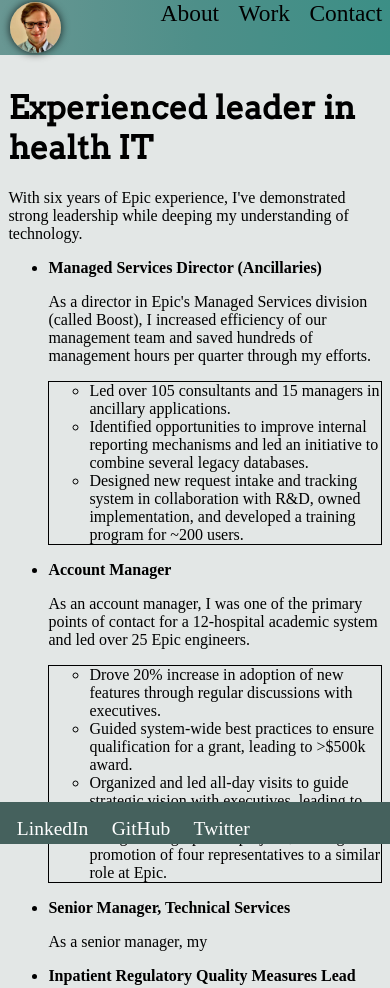
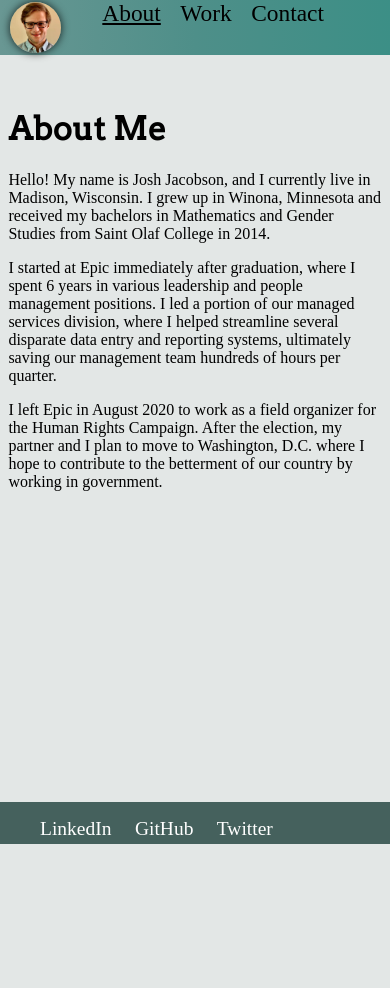
Before and after one commit to jhjacobson/website, a plain HTML site: page index.html in a window 390 px wide. After the commit the page ends 844 px from the top, so only its background shows below. Drawn offline with Linux system fonts and the light colour scheme; a web font is replaced by a local one.

Commit message:
Simplifying css and fixing responsiveness issue in header.

```diff
--- a/css/main.css
+++ b/css/main.css
@@ -1,9 +1,17 @@
+/* TO DO: Fix The navbar and footer for Moto G4 while using the contact form */
+
 @import url(https://fonts.googleapis.com/css?family=Glegoo);
 @import url(https://fonts.googleapis.com/css?family=Arvo);
 
 #header {
     display: flex;
     flex-direction: row;
+}
+
+#contactForm {
+    text-align: center;
+    margin-top: 5em;
+    margin-bottom: 5em;
 }
 
 #header .nav {
@@ -20,14 +28,20 @@
     font-family: 'Glegoo';
 }
 
-
 .nav-list {
     display: flex;
-    margin: 0 0 0 auto;
+    margin: 0 0 0 0;
     list-style: none;
 }
 
-
+.nav-list a {
+    display: block;
+    font-size: 6vw;
+    padding-left: 3vw;
+    padding-right: 2vw;
+    text-decoration: none;
+    color:black;
+}
 
 .nav-list a:hover{
     background-color: #699793;
@@ -49,38 +63,21 @@
     -moz-box-shadow: 0 0 8px rgba(0, 0, 0, .8);
 }
 
-
-@media only screen and (max-width: 850px) {
 #content {
+    flex: 1;
+    overflow: auto;
     margin-top: 5em;
     margin-bottom: 10em;
     margin-left: 0.1vw;
     margin-right: 0.1vw;
 }
 
-    .nav-list a {
-        display: block;
-        font-size: 6vw;
-        padding-left: 3vw;
-        padding-right: 2vw;
-        text-decoration: none;
-        color:black;
-    }
-
-    #footer{
-        margin-left: -4%;
-        width: 130%;
-    }
-
 #footer li{
     float: left;
-        padding: 0rem;
     margin-bottom: 1vw;
-        margin-left: -4vw;
-        margin-right: 10vw;
+    margin-right: 6vw;
     font-family: 'Glegoo';
     font-size: 5vw;
-    }
 }
 
 @media only screen and (min-width: 850px) {
@@ -93,28 +90,22 @@
     }
 
     .nav-list a {
-        display: block;
-        font-size: 2.3rem;
+        font-size: 2.4rem;
         padding-left: 1rem;
         padding-right: 1rem;
-        text-decoration: none;
-        color:black;
     }
 
     #footer li{
-        float: left;
-        padding: 0rem;
         margin-bottom: 1rem;
         margin-left: 0rem;
         margin-right: 2.5rem;
-        font-family: 'Glegoo';
         font-size: 1.4rem;
     }
 
-    #footer {
-        margin-left: -0.5%;
-        width: 110%;
+    .nav-list {
+        margin: 0 0 0 auto;
     }
+
 }
 
 @media only screen and (orientation: landscape) and (max-width: 850px) {
@@ -131,26 +122,14 @@
     }
 
     .nav-list a {
-        display: block;
         font-size: 4vw;
         padding-left: 3vw;
         padding-right: 2vw;
-        text-decoration: none;
-        color:black;
-    }
-
-    #footer{
-        margin-left: -4%;
-        width: 150%;
     }
 
     #footer li{
-        float: left;
-        padding: 0rem;
         margin-bottom: 1vw;
-        margin-left: -2vw;
         margin-right: 10vw;
-        font-family: 'Glegoo';
         font-size: 3vw;
     }
 }
@@ -164,10 +143,16 @@
     border-style: solid;
     border-width: 0.01em;
     border-color: black;
+    padding-bottom: 1em;
+    padding-top: 1em;
 }
+
 
 body {
     background-color: rgba(69,97,93,0.15);
+    display: flex;
+    flex-direction: column;
+    height: 100%;
 }
 
 h1 {
@@ -178,6 +163,8 @@
 
 #footer{
     bottom: 0;
+    left: 0;
+    width: 100%;
     position: fixed;
     background-color: rgba(69,97,93);
     color: white;
@@ -192,6 +179,11 @@
     color: white;
 }
 
+
 #footer li:hover{
     text-decoration: underline;
 }
+
+.nav-list .current-page {
+    text-decoration: underline;
+}
--- a/index.html
+++ b/index.html
@@ -1,7 +1,3 @@
-<!-- TO DO:
-
--->
-
 <!DOCTYPE html>
 <html>
 <head>
@@ -10,82 +6,39 @@
     <link rel="stylesheet" href="css/main.css">
 </head>
 
-<body>
-
 <div id="header">
     <nav id="navbar" class="nav">
         <a href="index.html"><img src="headshot-small.jpg" alt="Headshot of Josh Jacobson" class="headshot"></a>
         <ul class="nav-list">
-        <li><a href="about.html">About</a></li>
-        <li><a>Work</a></li>
-        <li><a>Contact</a></li>
+        <li><a href="index.html" class="current-page">About</a></li>
+        <li><a href="work.html">Work</a></li>
+        <li><a href="contact.html">Contact</a></li>
         </ul>
     </nav>
 </div>
 
+<body>
 
 <div id="content">
 
-<h1>Experienced leader in health IT</h1>
+<h1>About Me</h1>
 <p>
+Hello! My name is Josh Jacobson, and I currently live in Madison, Wisconsin. I grew up in
+Winona, Minnesota and received my bachelors in Mathematics and Gender Studies
+from Saint Olaf College in 2014.
+</p>
 
-    With six years of Epic experience, I've demonstrated strong leadership while deeping my understanding of technology.
+<p>
+I started at Epic immediately after graduation, where I spent 6 years in various leadership
+and people management positions. I led a portion of our managed services division,
+where I helped streamline several disparate data entry and reporting systems,
+ultimately saving our management team hundreds of hours per quarter.
+</p>
 
-    <ul>
-    <li class="position">Managed Services Director (Ancillaries)</li>
-    <p>As a director in Epic's Managed Services division (called Boost), I increased efficiency of our management team
-        and saved hundreds of management hours per quarter through my efforts.</p>
-
-        <ul class="positionDescription">
-        <li>Led over 105 consultants and 15 managers in ancillary applications.</li>
-        <li>Identified opportunities to improve internal reporting mechanisms and led an initiative to combine several legacy
-        databases.</li>
-        <li>Designed new request intake and tracking system in collaboration with R&D, owned implementation,
-            and developed a training program for ~200 users.</li>
-        </ul>
-
-    <li class="position">Account Manager</li>
-    <p>As an account manager, I was one of the primary points of contact for a 12-hospital academic system and led over 25 Epic engineers. </p>
-    <ul class="positionDescription">
-        <li>Drove 20% increase in adoption of new features through regular discussions with executives.</li>
-        <li>Guided system-wide best practices to ensure qualification for a grant, leading to >$500k award.</li>
-        <li>Organized and led all-day visits to guide strategic vision with executives, leading to further adoption of best practices.</li>
-        <li>Delegated high-profile projects, leading to promotion of four representatives to a similar role at Epic.</li>
-    </ul>
-
-    <li class="position">Senior Manager, Technical Services</li>
-    <p>As a senior manager, my </p>
-
-    <li class="position">Inpatient Regulatory Quality Measures Lead</li>
-
-    </ul>
-
-
- <!--
-
-
-TitleTechnical Services Team Lead
-Dates EmployedFeb 2016 – Present
-Employment Duration4 yrs 7 mos
-LocationMadison, Wisconsin Area
-• Manage up to 10 direct reports focusing on career growth and ensuring success with surgical software for 30 clients.
-• Regularly recognized for excelling as a team lead through feedback from team members and managers and became a team lead manager in May 2020.
-
-TitleTechnical Services Engineer
-Full-time
-Dates EmployedJun 2014 – Present
-Employment Duration6 yrs 3 mos
-• Guide analysts at five large hospital systems in the United States on clinical workflows.
-• Supply insight into features to implement to improve patient care and save clinicians time.
-• Created and implemented new opportunity for surgical leadership to visit Epic, improving fraught relationships.
-
-Title
-Dates EmployedJun 2015 – Apr 2018
-Employment Duration2 yrs 11 mos
-• Led initiative guiding over 300 hospital systems to complete a new CMS reporting requirement within a year.
-• Coordinated support during submission deadlines, leading to successful submission of >200,000 files for all clients.
- -->
-
+<p>
+I left Epic in August 2020 to work as a field organizer for the Human Rights Campaign.
+After the election, my partner and I plan to move to Washington, D.C. where I hope
+to contribute to the betterment of our country by working in government.
 </p>
 
 </div>
```
Also changed, not shown: about.html (deleted, +0 -34 lines), contact.html (+1 -1 lines), headshot.jpg (deleted), 3 other files. Lines whose indentation alone changed are shown as unchanged.
